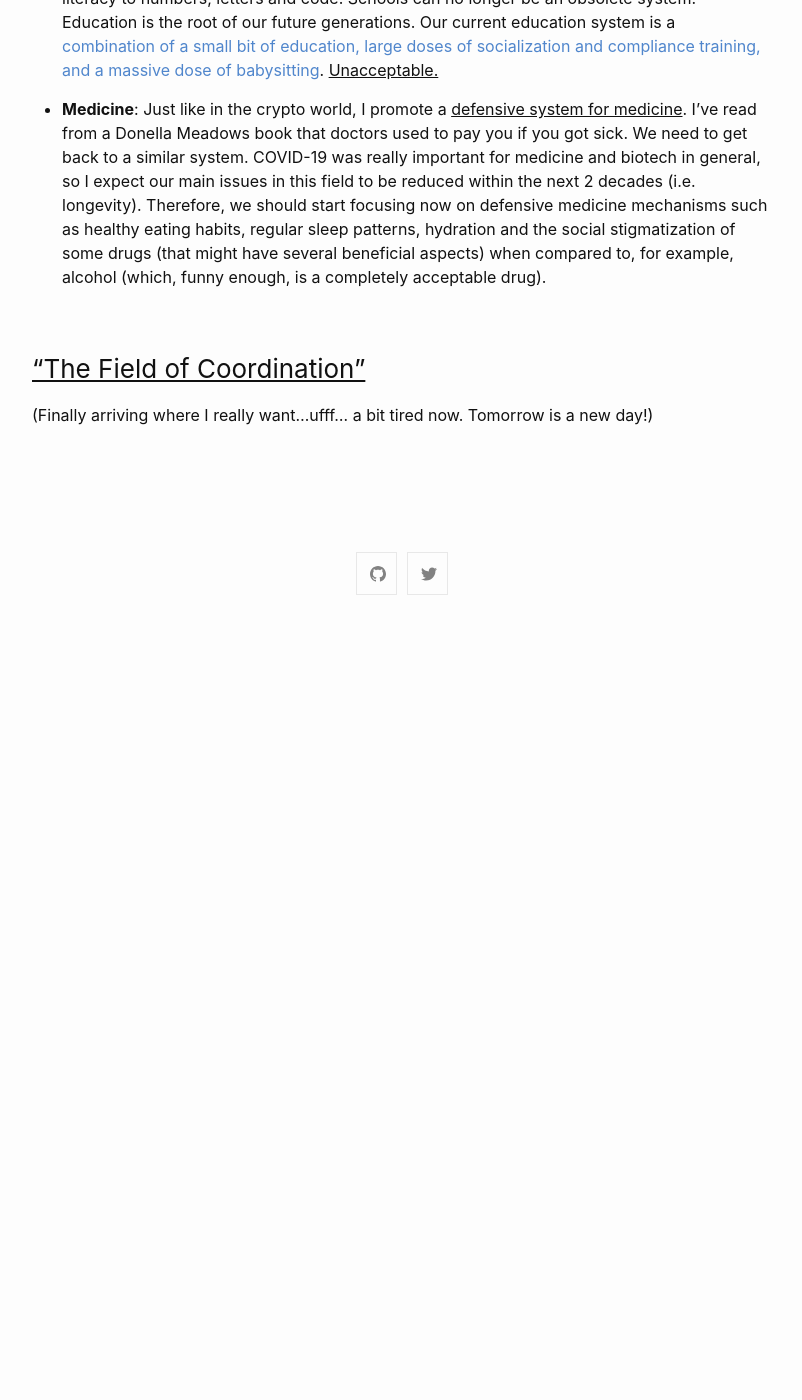
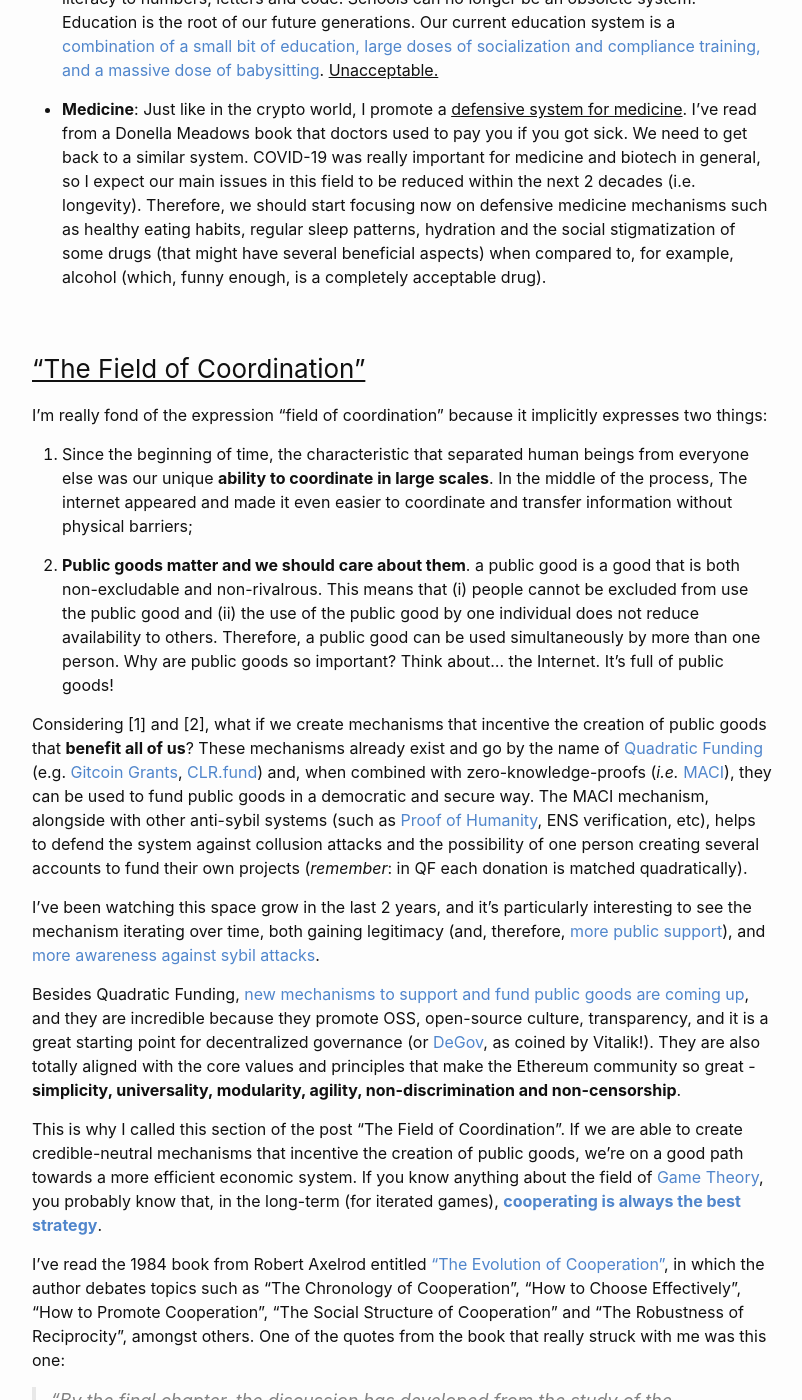
Before and after one commit to intldds/intldds.github.io, a Jekyll site: the page built from _posts/2021-08-01-paradigm.md, in a window 1280 px wide and 1400 px high, scrolled down 6517 px. Shown: the whole window, without its empty margins (238-1040 px from the left). Built offline with Jekyll 4.4.1, drawn with Linux system fonts in a browser that asks for light colours; before the commit the page ends 7147 px from its top, so only the background shows below that; some of the changed text lies outside the part shown.

Commit message:
Update "Field of Coordination" section

```diff
--- a/_posts/2021-08-01-paradigm.md
+++ b/_posts/2021-08-01-paradigm.md
@@ -215,7 +215,7 @@ secure, scalable and resistant to quantum computing - hopefully I can contribute
 
 * **More engineers (of *many fields*)**: Well, we still have very important issues such as *longevity* and *terminal diseases* that are
 (after all) engineering problems! Every problem has a solution, and we are building the mechanisms to fund these researches
-and find solutions to these problems. ***Biotech*** will grow exponentially within the next decade and [cryptocurrencies will be
+and find solutions to these problems. <ins>***Biotech*** will grow exponentially within the next decade</ins> and [cryptocurrencies will be
 behind this growth](https://www.lifespan.io/news/pulsechain-airdrop-has-raised-20m-for-sens-research/). Another very interesting
 and promising area is obviously space travel and interdisciplinary life.
 
@@ -247,4 +247,88 @@ mechanisms such as healthy eating habits, regular sleep patterns, hydration and
 
 ### <ins>"The Field of Coordination"</ins>
 
-(Finally arriving where I really want...ufff... a bit tired now. Tomorrow is a new day!)
+I'm really fond of the expression "field of coordination" because it implicitly expresses two things:
+
+1. Since the beginning of time, the characteristic that separated human beings from everyone else was our
+unique **ability to coordinate in large scales**. In the middle of the process, The internet appeared and made it even easier
+to coordinate and transfer information without physical barriers;
+
+2. **Public goods matter and we should care about them**. a public good is a good that is both non-excludable
+and non-rivalrous. This means that (i) people cannot be excluded from use the public good and (ii) the use
+of the public good by one individual does not reduce availability to others. Therefore, a public good can be used
+simultaneously by more than one person. Why are public goods so important? Think about... the Internet. It's full
+of public goods!
+
+Considering [1] and [2], what if we create mechanisms that incentive the creation of public goods that
+**benefit all of us**? These mechanisms already exist and go by the name of [Quadratic Funding](https://www.radicalxchange.org/concepts/quadratic-funding/)
+(e.g. [Gitcoin Grants](https://gitcoin.co/grants/),
+[CLR.fund](https://clr.fund/#/)) and, when combined with zero-knowledge-proofs (*i.e.* [MACI](https://appliedzkp.github.io/maci/)),
+they can be used to fund public goods in a democratic and secure way. The MACI mechanism, alongside with other
+anti-sybil systems (such as [Proof of Humanity](https://www.proofofhumanity.id/), ENS verification, etc), helps to defend
+the system against collusion attacks and the possibility of one person creating several accounts to fund their own projects (*remember*:
+in QF each donation is matched quadratically).
+
+I've been watching this space grow in the last 2 years, and it's particularly interesting to see the mechanism iterating
+over time, both gaining legitimacy (and, therefore, [more public support](https://gitcoin.co/results)), and
+[more awareness against sybil attacks](https://gitcoin.co/blog/gitcoin-grants-round-10-governance-brief/).
+
+Besides Quadratic Funding, [new mechanisms to support and fund public goods are coming up](https://medium.com/ethereum-optimism/retroactive-public-goods-funding-33c9b7d00f0c),
+and they are incredible because they promote OSS, open-source culture, transparency, and it is a great starting point for decentralized governance
+(or [DeGov](https://www.youtube.com/watch?v=oLsb7clrXMQ), as coined by Vitalik!). They are also totally aligned with the
+core values and principles that make the Ethereum community so great - **simplicity, universality, modularity, agility,
+non-discrimination and non-censorship**.
+
+This is why I called this section of the post "The Field of Coordination". If we are able to create
+credible-neutral mechanisms that incentive the creation of public goods, we're on a good path towards a
+more efficient economic system. If you know anything about the field of [Game Theory](https://en.wikipedia.org/wiki/Game_theory),
+you probably know that, in the long-term (for iterated games), [**cooperating is always the best strategy**](https://www.quantamagazine.org/game-theory-explains-how-cooperation-evolved-20150212/).
+
+I've read the 1984 book from Robert Axelrod entitled ["The Evolution of Cooperation"](https://en.wikipedia.org/wiki/The_Evolution_of_Cooperation),
+in which the author debates topics such as "The Chronology of Cooperation", "How to Choose Effectively", "How to Promote Cooperation",
+"The Social Structure of Cooperation" and "The Robustness of Reciprocity", amongst others. One of the quotes from the book
+that really struck with me was this one:
+
+> "By the final chapter, the discussion has developed from the study of the emergence of cooperation among egoists
+**without central authority** to an analysis of what happens when people actually do care about each other and what happens when
+there is central authority. But the basic approach is always the same: seeing how individuals operate in their own interest
+reveals what happens to the whole group. This approach allows more than the understanding of the perspective of a single player.
+It also provides an appreciation of what it takes to promote the stability of mutual cooperation in a given setting. The most promising
+finding is that if the facts of Cooperation Theory are known by participants with foresight, the evolution of cooperation can be speeded up."
+
+This book was written in 1984! I felt it fits in like a glove with blockchain technology and the systems
+that we are currently building. I've e-mailed the author if he was aware that blockchain technology
+promotes the ideas that he discusses in his book - especially the possibility of not having a central authority by relying
+on cryptography - and his answer was this one:
+
+
+<!-- **insert answer/jpeg** -->
+
+We're still very early and we still have a long way to go. But one thing is for sure: we now have the tools,
+the knowledge and the community to build sustainable systems that incentive cooperative behavior in a trustless
+environment - and we can also introduce penalties to guarantee that [cooperation doesn't fall apart](https://theconversation.com/new-take-on-game-theory-offers-clues-on-why-we-cooperate-38130) .
+**Social coordination is the *only* way in which we can [*all* win](https://kids.frontiersin.org/articles/10.3389/frym.2017.00066)**.
+
+<!-- **insert kevin meme** -->
+
+Like [Kevin says](), it's all about coordination and it *has always been*. [Cooperative game theory](https://en.wikipedia.org/wiki/Cooperative_game_theory)
+amongst large groups should be our number one priority.
+
+<!-- a normal html comment
+Don't forget / notes:
+
+Fielf of coordination
+collaboration
+DAOs
+democracy
+OSS culture, etc
+public goods = knowledge = innovation = beginning of infinity
+economic growth / endogenous
+capitalism / innovation
+game theory -- cooperate in long term
+Notes
+Harari quote -
+Kevin meme -
+democracy
+-->
+
+### <ins>Conclusion</ins>
```
